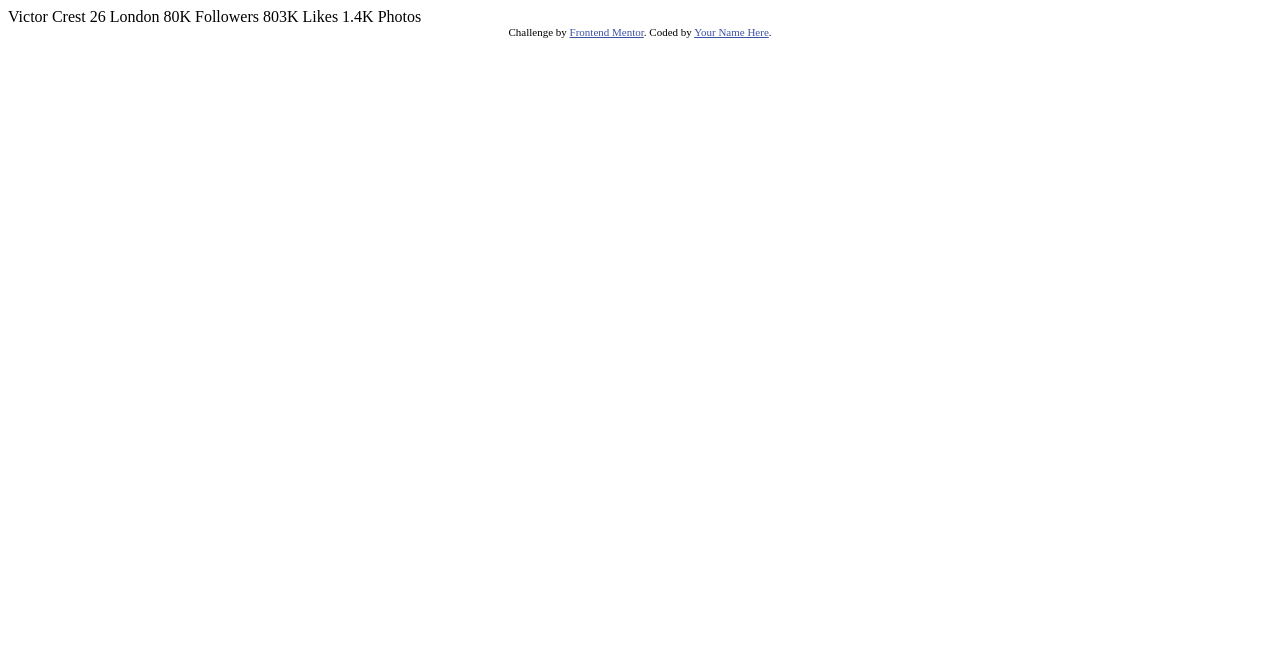
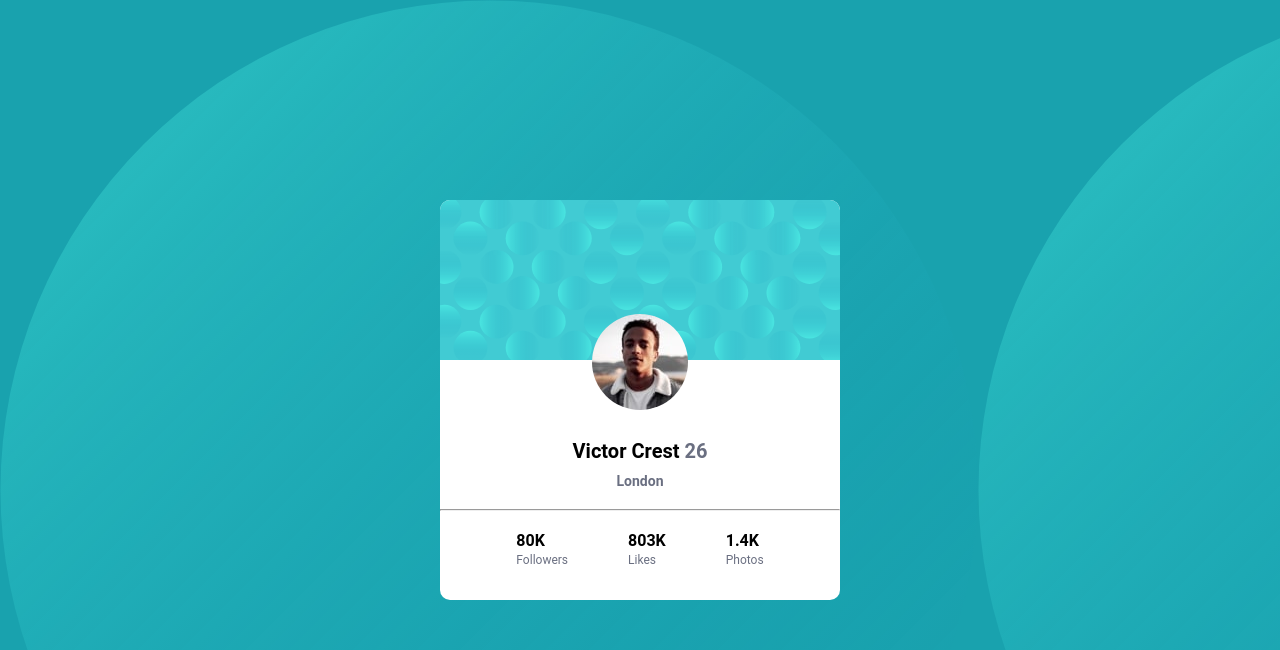
Before and after one commit to MikeZuck1/profile-card-component-main, a plain HTML site: page index.html in a window 1280 px wide. Drawn offline with Linux system fonts and the light colour scheme.

Commit message:
I worked on the numbers content

```diff
--- a/index.html
+++ b/index.html
@@ -1,35 +1,58 @@
 <!DOCTYPE html>
-<html lang="en">
+<html lang="fr">
 <head>
   <meta charset="UTF-8">
   <meta name="viewport" content="width=device-width, initial-scale=1.0"> <!-- displays site properly based on user's device -->
-
+  <link rel="stylesheet" href="/styles/styles.css">
   <link rel="icon" type="image/png" sizes="32x32" href="./images/favicon-32x32.png">
-
   <title>Frontend Mentor | Profile card component</title>
-
-  <!-- Feel free to remove these styles or customise in your own stylesheet 👍 -->
-  <style>
-    .attribution { font-size: 11px; text-align: center; }
-    .attribution a { color: hsl(228, 45%, 44%); }
-  </style>
 </head>
 <body>
-  Victor Crest
-  26
-  London
+  <!-- #MAIN CONTAINER -->
+  <main>
+    <div class="container">
+      <!-- Profile Card - User Info -->
+      <div class="profil-card">
+        <div class="background-illustration">
+          <img src="/images/bg-pattern-card.svg" alt="background-illustration-pattern">
+        </div>
+        <!-- PICTURE PROFIL -->
+        <div class="profil-card-user-photo">
+          <picture>
+            <img src="/images/image-victor.jpg" alt="profil-card-user-photo">
+          </picture>
+        </div>
+         <!-- USER NAME & AGE  -->
+        <div class="user-information">
+          <h1>Victor Crest <span>26</span></h1>
+        </div>
+        <!-- LOCATION -->
+        <div class="location">
+          <h3>London</h3>
+        </div>
 
-  80K
-  Followers
+        <hr>
 
-  803K
-  Likes
+        <!--- SOCIAL ACTIVITIES -->
+        <div class="activities-numbers-online">
+          <div class="followers">
+            <div class="numbers">80K</div>
+            <span>Followers</span>
+          </div>
+          <div class="likes">
+            <div class="numbers">803K</div>
+            <span>Likes</span>
+          </div>
+          <div class="photos">
+            <div class="numbers">1.4K</div>
+            <span>Photos</span>
+          </div>
+        </div>
 
-  1.4K
-  Photos
-  <div class="attribution">
-    Challenge by <a href="https://www.frontendmentor.io?ref=challenge" target="_blank">Frontend Mentor</a>.
-    Coded by <a href="#">Your Name Here</a>.
-  </div>
+      </div>
+
+    </div>
+  </main>
+
 </body>
 </html>
--- /dev/null
+++ b/styles/styles.css
@@ -0,0 +1,111 @@
+* {
+    margin: 0;
+    padding: 0;
+}
+
+body {
+    display: flex;
+    align-items: center;
+    justify-content: center;
+    min-height: 100vh;
+    background-image: url(../images/bg-pattern-bottom.svg);
+    background-color: hsl(185, 75%, 39%);
+}
+
+/* ===== MAIN CONTAINER  ===== */
+.container {
+    display: flex;
+    align-items: center;
+    justify-content: center;
+}
+
+/* ===== PROFIL CARD  ===== */
+.profil-card {
+    background-color: #fff;
+    width: 400px;
+    height: 400px;
+    border-radius: 10px;
+}
+
+/* ===== BACKGROUND ILLUSTRATION  ===== */
+.background-illustration img {
+    width: 100%;
+    border-top-left-radius: 10px;
+    border-top-right-radius: 10px;
+    position: relative;
+}
+
+/* ===== PICTURE CONTAINER ===== */
+.profil-card-user-photo {
+    display: flex;
+    align-items: center;
+    justify-content: center;
+}
+
+picture {
+    position: absolute;
+}
+
+.profil-card-user-photo img {
+    clip-path: circle(50%);
+}
+
+/* ===== USER INFORMATION  ===== */
+.user-information {
+    display: flex;
+    align-items: center;
+    justify-content: center;
+    margin-top: 75px;
+}
+
+.user-information h1 {
+    font-size: 20px;
+    font-family: "roboto",sans-serif;
+}
+
+.user-information span {
+    color: hsl(227, 10%, 46%);
+}
+
+.location {
+    display: flex;
+    align-items: center;
+    justify-content: center;
+    margin-top: 10px;
+    color: hsl(227, 10%, 46%);
+    font-family: "roboto",sans-serif;
+    font-size: 12px;
+}
+
+/* ===== HR LINE  ===== */
+hr {
+    margin-top: 20px;
+    color: hsl(227, 10%, 46%);
+}
+
+/* ===== SOCIAL ACTIVITIES  ===== */
+.activities-numbers-online {
+    display: flex;
+    align-items: center;
+    justify-content: center;
+    margin-top: 20px;
+    width: 100%;
+}
+
+.followers,
+.likes,
+.photos {
+    display: inline-block;
+    margin: 0 30px;
+}
+
+.numbers {
+    font-weight: bold;
+    font-family: "roboto", sans-serif;
+}
+
+.activities-numbers-online span {
+    color: hsl(227, 10%, 46%);
+    font-family: "roboto", sans-serif;
+    font-size: 12px;
+}
```
